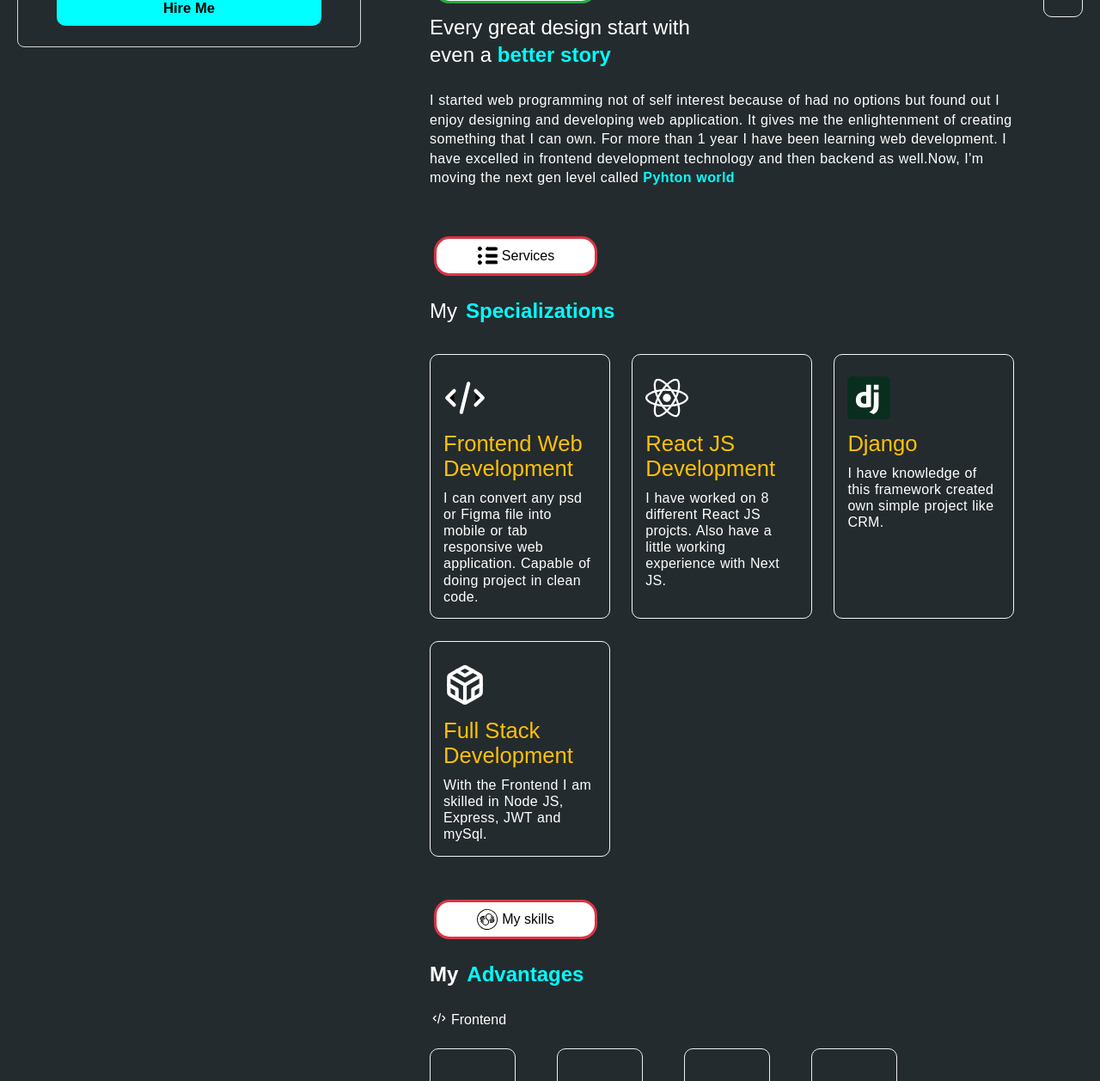
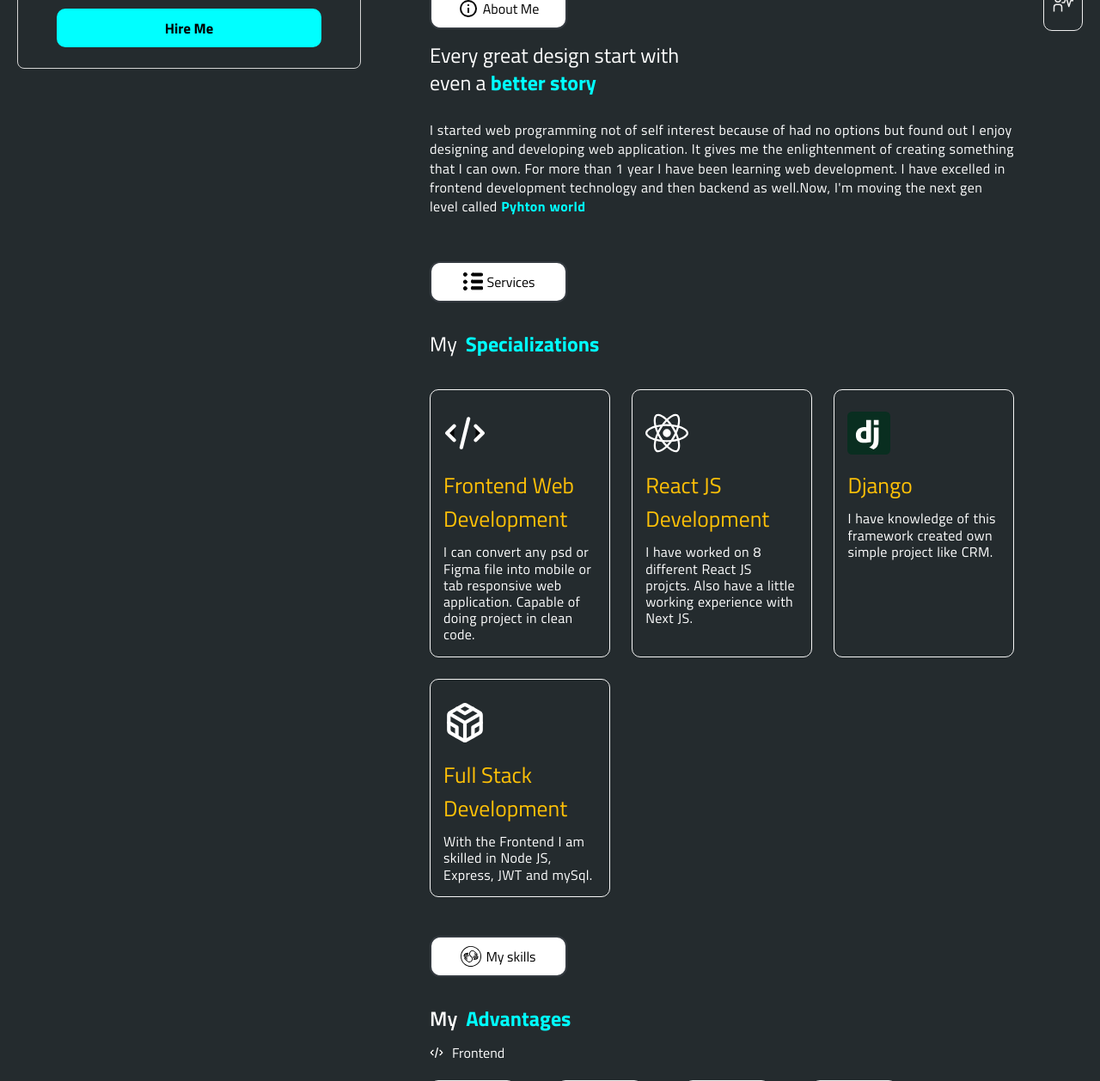
Before and after one commit to 98rahul/gatsby-portfolio, a Gatsby site: page / in a window 1280 px wide. Shown: the part 530-1788 px from the top of the page at 86% size. Built offline with nearby package versions, Linux system fonts and the light colour scheme; Gatsby itself is replaced by a stand-in of ours.

Commit message:
updated the theme

```diff
--- a/src/components/AboutMe.js
+++ b/src/components/AboutMe.js
@@ -6,7 +6,7 @@ const AboutMe = () => {
   return (
     <div className={styles.container} id='About'>
       <div className={styles.introBtn}>
-        <Button title="About Me" type="success" outline rounded svg={SVG.about} />
+        <Button title="About Me" type="dark" outline rounded svg={SVG.about} />
       </div>
       <div className={styles.aboutMe}>
         <span>Every great design start with </span>
--- a/src/components/ContactMe.js
+++ b/src/components/ContactMe.js
@@ -130,7 +130,7 @@ export const ContactMe = () => {
   return (
     <div className={styles.container} id='Contacts'>
       <div className={styles.introBtn}>
-        <Button title="contact me" type="success" outline rounded svg={SVG.contact} />
+        <Button title="contact me"  type="dark" outline rounded svg={SVG.contact} />
       </div>
       <div className={styles.aboutMe}>
         <span>
--- a/src/components/MyServices.js
+++ b/src/components/MyServices.js
@@ -32,7 +32,7 @@ const MySkills = () => {
       <div className={styles.introBtn}>
         <Button
           title="Services"
-          type="danger"
+           type="dark"
           outline
           rounded
           svg={SVG.services}
--- a/src/components/MySkills.js
+++ b/src/components/MySkills.js
@@ -34,7 +34,7 @@ const MySkills = () => {
   return (
     <div className={styles.container} id="Skills">
       <div className={styles.introBtn}>
-        <Button title="My skills" type="danger" outline rounded svg={SVG.skills} />
+        <Button title="My skills"  type="dark" outline rounded svg={SVG.skills} />
       </div>
       <div className={styles.aboutMe}>
         <span>
@@ -44,7 +44,7 @@ const MySkills = () => {
       </div>
       <div className={styles.cardContainer}>
         <div className={styles.cardHeading}>
-          <span>{SVG.frontend}</span>
+          <span className={styles.SVG}>{SVG.frontend}</span>
           <span>Frontend</span>
         </div>
         <div className={styles.cardAll}>
@@ -55,7 +55,7 @@ const MySkills = () => {
       </div>
       <div className={styles.cardContainer}>
         <div className={styles.cardHeading}>
-          <span>{SVG.backend}</span>
+          <span className={styles.SVG}>{SVG.backend}</span>
           <span>Backend</span>
         </div>
         <div className={styles.cardAll}>
@@ -66,7 +66,7 @@ const MySkills = () => {
       </div>
       <div className={styles.cardContainer}>
         <div className={styles.cardHeading}>
-          <span>{SVG.tools}</span>
+          <span className={styles.SVG}>{SVG.tools}</span>
           <span>Tools</span>
         </div>
         <div className={styles.cardAll}>
@@ -77,7 +77,7 @@ const MySkills = () => {
       </div>
       <div className={styles.cardContainer}>
         <div className={styles.cardHeading}>
-          <span>{SVG.database}</span>
+          <span className={styles.SVG}>{SVG.database}</span>
           <span>Database</span>
         </div>
         <div className={styles.cardAll}>
--- a/src/components/Navbar.js
+++ b/src/components/Navbar.js
@@ -28,11 +28,11 @@ const Navbar = () => {
     <nav className={styles.navbar}>
       <h1>{SVG.logo} </h1>
       <div className={styles.links}>
-        <Link to="/">Home</Link>
+        {/* <Link to="/">Home</Link> */}
         {/* <Link to="/about">About</Link> */}
         {/* <Link to="/#about">About</Link> */}
-        <Link to="/project">Portfolio Projects</Link>
-        <Link to="/button">Button List</Link>
+        {/* <Link to="/project">Portfolio Projects</Link>
+        <Link to="/button">Button List</Link> */}
 
         <span onClick={changeTheme} >
           {theme ? SVG.darkMode : SVG.lightMode}
--- a/src/styles/Button.module.css
+++ b/src/styles/Button.module.css
@@ -1,9 +1,9 @@
 .btn {
     box-sizing: border-box;
-    margin: 5px;
-    min-width: 22%;
+    /* margin: 5px; */
+    /* min-width: 22%; */
     text-align: center;
-    padding: 8px 0;
+    padding: 10px 14px;
     color: #000;
     font-weight: 500;
     cursor: pointer;
@@ -70,12 +70,12 @@
 }
 
 .rounded {
-    border-radius: 18px;
+    border-radius: 12px;
 
 }
 
 .outline {
-    border-width: 3px;
+    border-width: 2px;
     background-color: #fff !important;
     color: #000;
 
@@ -85,5 +85,5 @@
     background-color: #fff !important;
     color: #000;
     /* border: 1px solid; */
-    border-radius: 18px;
+    border-radius: 12px;
 }
--- a/src/styles/aboutMe.module.css
+++ b/src/styles/aboutMe.module.css
@@ -4,13 +4,11 @@
 }
 
 .introBtn {
-
-    width: 200px;
-
+    width: 160px;
 }
 
 .aboutMe {
-    margin-top: 1.3vw;
+    margin-top: 20px;
     display: flex;
     flex-direction: column;
     gap: 10px;
--- a/src/styles/contactMe.module.css
+++ b/src/styles/contactMe.module.css
@@ -5,12 +5,12 @@
 
 .introBtn {
 
-    width: 200px;
+    width: 160px;
 
 }
 
 .aboutMe {
-    margin-top: 1.3vw;
+    margin-top: 20px;
     display: flex;
     flex-direction: column;
 
--- a/src/styles/global.css
+++ b/src/styles/global.css
@@ -1,8 +1,9 @@
 /* applied to Layout component as it is of wrapper */
 
 /* @import url('https://fonts.googleapis.com/css2?family=Montserrat:wght@300;400;500;700&display=swap'); */
-@import url('https://fonts.googleapis.com/css2?family=Nunito+Sans:wght@300&family=Poppins:wght@300;400;500;600;700&display=swap');
+/* @import url('https://fonts.googleapis.com/css2?family=Nunito+Sans:wght@300&family=Poppins:wght@300;400;500;600;700&display=swap'); */
 
+@import url('https://fonts.googleapis.com/css2?family=Titillium+Web:ital,wght@0,200;0,300;0,400;0,600;0,700;0,900;1,200;1,300;1,400;1,600;1,700&display=swap');
 /* <!-- Boxicons CSS -->
 <link href='https://unpkg.com/boxicons@2.1.4/css/boxicons.min.css' rel='stylesheet'> */
 
@@ -14,7 +15,8 @@
   text-decoration: none;
   font-family: "Montserrat";
   color: white;
-  font-family: 'Poopins', sans-serif;
+  /* font-family: 'Poopins', sans-serif; */
+  font-family: "Titillium Web", sans-serif;
 }
 
 html,
--- a/src/styles/introduction.module.css
+++ b/src/styles/introduction.module.css
@@ -12,7 +12,7 @@
 
 .introBtn {
 
-    width: 200px;
+    width: 160px;
 
 }
 
--- a/src/styles/mySkills.module.css
+++ b/src/styles/mySkills.module.css
@@ -6,12 +6,12 @@
 
 .introBtn {
 
-    width: 200px;
+    width: 160px;
 
 }
 
 .aboutMe {
-    margin-top: 1.3vw;
+    margin-top: 20px;
     display: flex;
     flex-direction: column;
 
@@ -24,19 +24,24 @@
 }
 
 .cardContainer {
-    margin: 1rem 0;
+    /* margin: 1rem 0; */
     display: flex;
     flex-direction: column;
-    /* background: red; */
 }
 
 .cardHeading {
     display: flex;
     align-items: center;
+    gap: 10px;
+
+    & .SVG {
+        display: flex;
+    }
 }
 
 .cardHeading span {
-    margin: 3px;
+    font-size: 16px;
+    line-height: 24px;
 }
 
 .cardHeading:hover span,
--- a/src/styles/navbar.module.css
+++ b/src/styles/navbar.module.css
@@ -5,6 +5,7 @@
     max-width: inherit;
     width: 100%;
     margin: auto;
+    z-index: 1;
     display: flex;
     align-items: center;
     justify-content: space-between;
--- a/src/styles/profile.module.css
+++ b/src/styles/profile.module.css
@@ -54,7 +54,7 @@
         height: 100%;
         aspect-ratio: 1/1;
         border-radius: inherit;
-        scale: 1.45;
+        scale: 2.2;
         object-position: center;
     }
 
--- a/src/styles/services.module.css
+++ b/src/styles/services.module.css
@@ -4,14 +4,13 @@
 }
 
 .introBtn {
-
-    width: 200px;
+    width: 160px;
 
 }
 
 .aboutMe {
     font-size: 24px;
-    margin-top: 1.3vw;
+    margin-top: 20px;
     display: flex;
     flex-direction: column;
 
```
